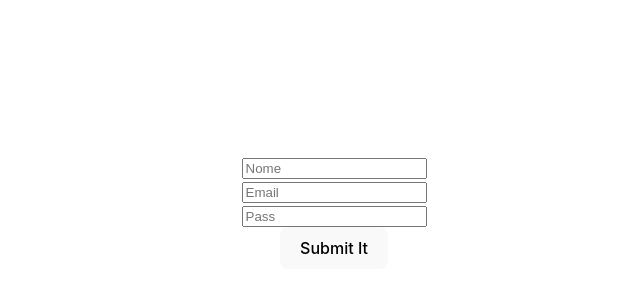
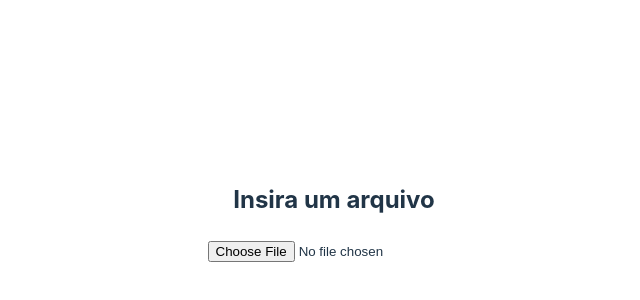
Before and after one commit to MiguelCSVanzela/react-challenges, a React (Vite) app in the folder App/: page / in a window 1280 px wide. Shown: the part 188-488 px from the top of the page, without its empty margins (306-946 px from the left). Built offline with nearby package versions, Linux system fonts and the light colour scheme.

Commit message:
Desafio Upload de Arquivos

```diff
--- a/App/src/App.jsx
+++ b/App/src/App.jsx
@@ -12,6 +12,7 @@ import ToDo from "./components/2estadoECiclo/ToDo";
 import Toggle from "./components/2estadoECiclo/Toggle";
 import VerifyWidth from "./components/2estadoECiclo/VerifyWidth";
 import DinamicForm from "./components/3eventsForms/DinamicForm";
+import FileUploader from "./components/3eventsForms/FileUploader";
 import FormRegister from "./components/3eventsForms/FormRegister";
 import ValidationForm from "./components/3eventsForms/ValidationForm";
 
@@ -37,7 +38,8 @@ function App() {
   return (
     <>
       {/* <FormRegister /> */}
-      <ValidationForm />
+      {/* <ValidationForm /> */}
+      <FileUploader />
     </>
   );
 }
--- /dev/null
+++ b/App/src/components/3eventsForms/FileUploader.jsx
@@ -0,0 +1,32 @@
+import { useState } from "react";
+
+const FileUploader = () => {
+  const [file, setFile] = useState(null);
+  const [preview, setPreview] = useState(null);
+
+  const handleUpload = (e) => {
+    let file = e.target.files[0];
+    setFile(file);
+
+    if (file && file.type.startsWith("image/")) {
+      const url = URL.createObjectURL(file);
+      setPreview(url);
+    } else {
+      setPreview(null);
+    }
+  };
+  return (
+    <div>
+      <h2>Insira um arquivo</h2>
+      <form>
+        <input onChange={handleUpload} type="file" />
+        {file && <p>Arquivo escolhido: {file.name} </p>}
+        {preview && (
+          <img src={preview} alt="Preview" style={{ width: "200px" }} />
+        )}
+      </form>
+    </div>
+  );
+};
+
+export default FileUploader;
```
